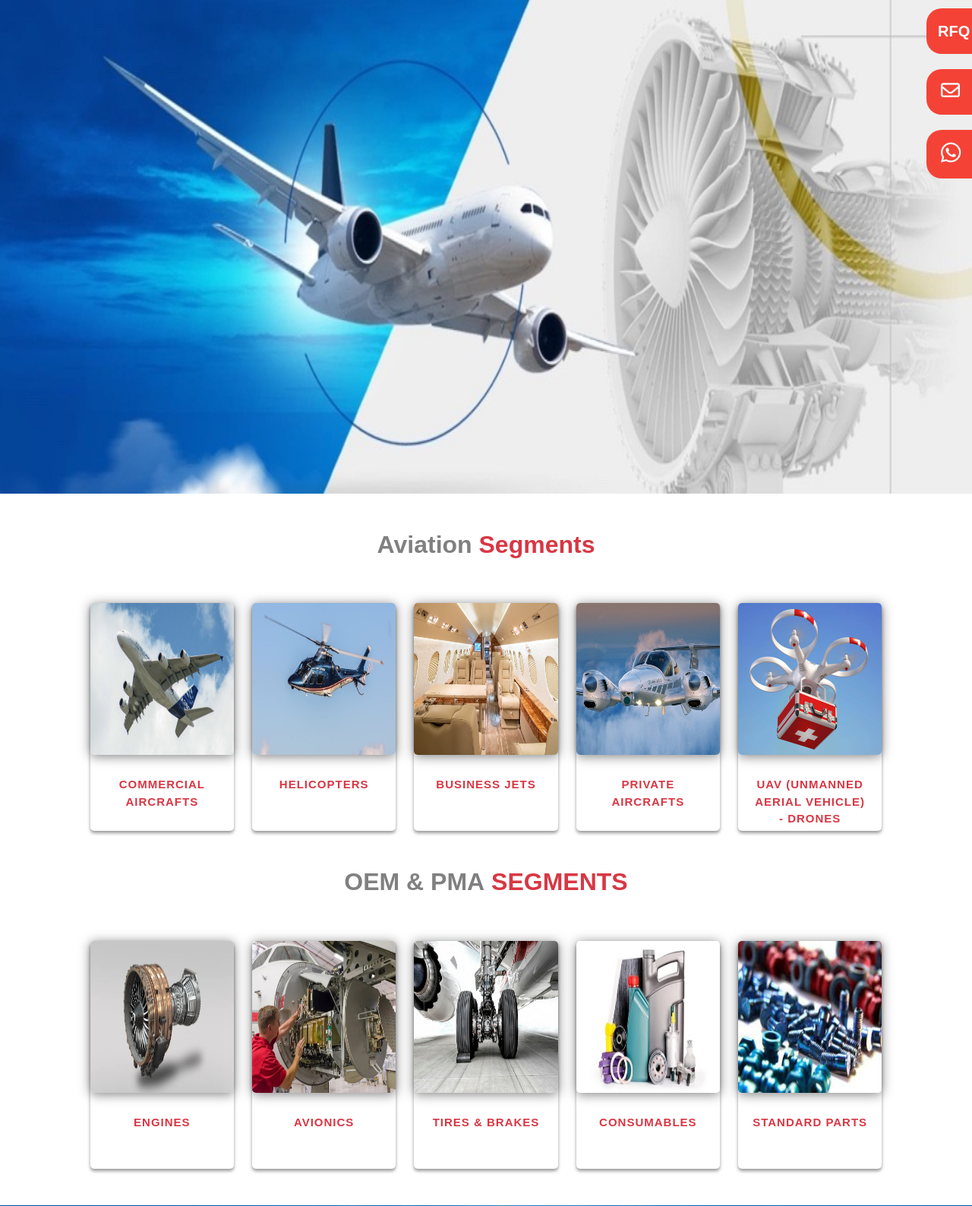
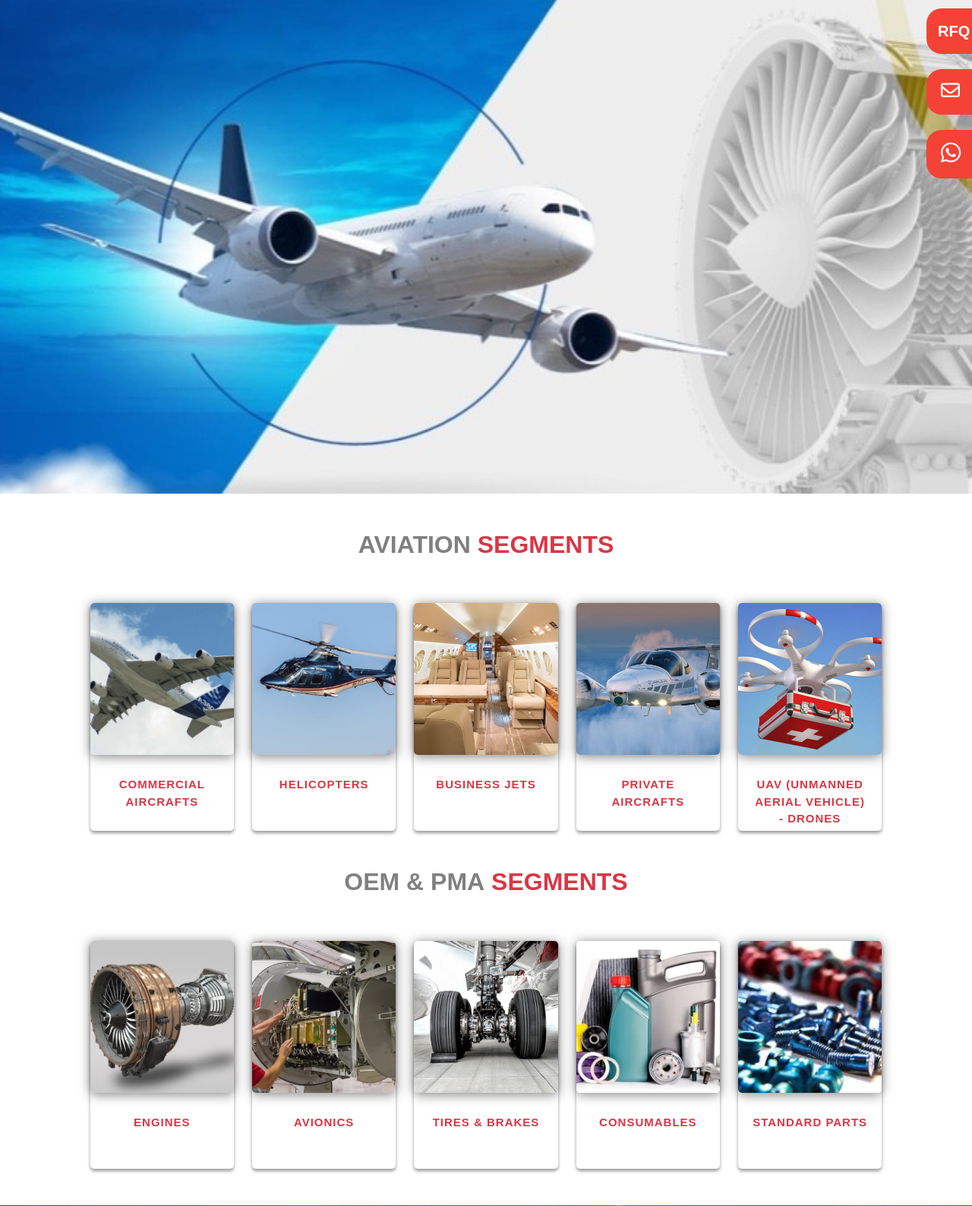
Before and after one commit to mfkrdmn/DR-reka-Company-Website-Project, a Django app: page /aviation in a window 1280 px wide. Shown: the part 109-1697 px from the top of the page at 76% size. Run offline with Django 4.2, Linux system fonts and the light colour scheme; parts of the project's set-up code (start-up, migrations or seed data) failed here and were passed over; some libraries are stand-ins or nearby versions; some web fonts are replaced.

Commit message:
photo ratios adjusted

```diff
--- a/project/static/css/style.css
+++ b/project/static/css/style.css
@@ -1108,3 +1108,9 @@ a:focus {
   .brands-img {width: 200px !important;};
 
 }
+
+.picfit{
+  object-fit: cover;
+  width: 100%;
+  height: 100%;
+}
--- a/project/templates/aviation.html
+++ b/project/templates/aviation.html
@@ -91,6 +91,7 @@
     height: 800px;
 }
 
+
 @media only screen and (min-width: 100px) {
   /* For phones: */
   .aviation-top-img {height: 250px;};
@@ -131,12 +132,13 @@
 
 }
 
+
 </style>
 
 <div class="container-fluid m-0 p-0">
     <div class="row">
         <div class="col-md-12">
-            <img src="{% static 'images/aviation/aviation_top_plane.jpg' %}" class="aviation-top-img" >
+            <img src="{% static 'images/aviation/aviation_top_plane.jpg' %}" class="aviation-top-img picfit" >
         </div>
     </div>
 </div>
@@ -148,14 +150,14 @@
             <div class="row justify-content-center mt-5">
 
               <h2>
-                <span style="color: gray;"><b>Aviation</b></span> <span><b>Segments</b></span>
+                <span style="color: gray; text-transform: uppercase;"><b>Avıatıon</b></span> <span style="text-transform: uppercase;"><b>Segments</b></span>
                </h2>
-              <div class="col-6 col-md-3 col-lg-2 test" >
+              <div class="col-6 col-md-3 col-lg-2 test"  >
                       <a href="">
                           <div class="card-flyer">
                               <div class="text-box">
                                   <div class="image-box">
-                                      <img src="{% static 'images/aviation/aviation9.jpg' %}" alt="" />
+                                      <img src="{% static 'images/aviation/aviation9.jpg' %}" alt="" class="picfit" style="  aspect-ratio: 1;" />
                                   </div>
                                   <div class="text-container d-flex align-items-center justify-content-center ">
                                       <span class="hsixtitles">Commercial Aircrafts </span>
@@ -163,13 +165,13 @@
                               </div>
                           </div>
                       </a>
-                  </div>
+              </div>
                   <div class="col-6  col-md-3 col-lg-2" >
                     <a href="">
                         <div class="card-flyer">
                             <div class="text-box">
                                 <div class="image-box">
-                                  <img src="{% static 'images/aviation/aviation8.jpg' %}" alt="" />
+                                  <img src="{% static 'images/aviation/aviation8.jpg' %}" alt=""  class="picfit"/>
                                 </div>
                             <div class="text-container d-flex align-items-center justify-content-center ">
                                     <span class="hsixtitles">Helicopters</span>
@@ -183,7 +185,7 @@
                       <div class="card-flyer">
                           <div class="text-box">
                               <div class="image-box">
-                                <img src="{% static 'images/aviation/aviation11.jpg' %}" alt="" />
+                                <img src="{% static 'images/aviation/aviation11.jpg' %}" alt=""  class="picfit"/>
                               </div>
                           <div class="text-container d-flex align-items-center justify-content-center ">
                                   <span class="hsixtitles">Business Jets</span>
@@ -197,7 +199,7 @@
                     <div class="card-flyer">
                         <div class="text-box">
                             <div class="image-box">
-                              <img src="{% static 'images/aviation/aviation7.jpg' %}" alt="" />
+                              <img src="{% static 'images/aviation/aviation7.jpg' %}" alt=""  class="picfit"/>
                             </div>
                         <div class="text-container d-flex align-items-center justify-content-center ">
                                 <span class="hsixtitles">Private Aircrafts</span>
@@ -211,7 +213,7 @@
                   <div class="card-flyer">
                       <div class="text-box">
                           <div class="image-box">
-                            <img src="{% static 'images/aviation/aviation6.jpg' %}" alt="" />
+                            <img src="{% static 'images/aviation/aviation6.jpg' %}" alt=""  class="picfit"/>
                           </div>
                       <div class="text-container d-flex align-items-center justify-content-center ">
                               <span class="hsixtitles">UAV (Unmanned Aerial Vehicle) - Drones</span>
@@ -237,7 +239,7 @@
                       <div class="card-flyer">
                           <div class="text-box">
                               <div class="image-box">
-                                <img src="{% static 'images/aviation/aviation10.jpg' %}" alt="" />
+                                <img src="{% static 'images/aviation/aviation10.jpg' %}" alt=""  class="picfit"/>
                               </div>
                           <div class="text-container d-flex align-items-center justify-content-center ">
                                   <span class="hsixtitles">Engines</span>
@@ -251,7 +253,7 @@
                     <div class="card-flyer">
                         <div class="text-box">
                             <div class="image-box">
-                              <img src="{% static 'images/aviation/aviation2.jpg' %}" alt="" />
+                              <img src="{% static 'images/aviation/aviation2.jpg' %}" alt=""  class="picfit"/>
                             </div>
                         <div class="text-container d-flex align-items-center justify-content-center ">
                                 <span class="hsixtitles">Avionics</span>
@@ -265,7 +267,7 @@
                   <div class="card-flyer">
                       <div class="text-box">
                           <div class="image-box">
-                            <img src="{% static 'images/aviation/aviation5.jpg' %}" alt="" />
+                            <img src="{% static 'images/aviation/aviation5.jpg' %}" alt="" class="picfit" />
                           </div>
                       <div class="text-container d-flex align-items-center justify-content-center ">
                               <span class="hsixtitles">TIRES & BRAKES</span>
@@ -279,7 +281,7 @@
                   <div class="card-flyer">
                       <div class="text-box">
                           <div class="image-box">
-                            <img src="{% static 'images/aviation/aviation4.jpg' %}" alt="" />
+                            <img src="{% static 'images/aviation/aviation4.jpg' %}" alt="" class="picfit" />
                           </div>
                       <div class="text-container d-flex align-items-center justify-content-center ">
                               <span class="hsixtitles">Consumables</span>
@@ -293,7 +295,7 @@
                 <div class="card-flyer">
                     <div class="text-box">
                         <div class="image-box">
-                          <img src="{% static 'images/aviation/aviation3.jpg' %}" alt="" />
+                          <img src="{% static 'images/aviation/aviation3.jpg' %}" alt="" class="picfit" />
                         </div>
                     <div class="text-container d-flex align-items-center justify-content-center ">
                             <span class="hsixtitles">Standard Parts</span>
@@ -312,7 +314,7 @@
 <div class="container-fluid m-0 mt-5 mb-5 mb-0 p-0">
   <div class="row">
       <div class="col-md-12">
-          <img src="{% static 'images/aviation/aviationbottom.jpg' %}"  class="aviation-top-img" >
+          <img src="{% static 'images/aviation/aviationbottom.jpg' %}"  class="aviation-top-img picfit" >
       </div>
   </div>
 </div>
--- a/project/templates/base.html
+++ b/project/templates/base.html
@@ -197,7 +197,7 @@
             <h4>
               REKA Group Companies
             </h4>
-            <p>
+            <p style="font-size: 16px !important;">
               REKA GLOBAL SERVES EXCELLENT AVIATION OPERATIONS WITH EXPERTS TO BUILD TRUST ON INTERNATIONAL TRADE, AVIATION SUPPLY-CHAIN,  GSE SUPPORT SERVICES, FINANCE, COMMERCE, REAL ESTATE AND DEVELOPMENT           </p>
           </div>
         </div>
--- a/project/templates/career.html
+++ b/project/templates/career.html
@@ -27,7 +27,7 @@
 <div class="container-fluid m-0 p-0">
     <div class="row">
         <div class="col-md-12">
-            <img src="{% static 'images/career2.jpg' %}" class="career-top-img" style="width: 100%;">
+            <img src="{% static 'images/career2.jpg' %}" class="career-top-img picfit">
         </div>
     </div>
 </div>
--- a/project/templates/finance.html
+++ b/project/templates/finance.html
@@ -40,7 +40,7 @@
 <div class="container-fluid m-0 p-0">
     <div class="row">
         <div class="col-md-12">
-            <img src="{% static 'images/finance.jpg' %}" class="finance-top-img">
+            <img src="{% static 'images/finance.jpg' %}" class="finance-top-img picfit">
         </div>
     </div>
 </div>
--- a/project/templates/rec.html
+++ b/project/templates/rec.html
@@ -57,7 +57,7 @@
 <div class="container-fluid m-0 p-0">
     <div class="row">
         <div class="col-md-12">
-            <img src="{% static 'images/rec.jpg' %}" class="rec-top-img">
+            <img src="{% static 'images/rec.jpg' %}" class="rec-top-img picfit">
         </div>
     </div>
 </div>
@@ -69,7 +69,8 @@
             <span style="color: gray;"><b>  Commercial Real Estate & </b></span> <span><b>  Construction </b></span>
         </h2> <hr>
             <p class="recp">As a part of group companies, Reka RE & C  serves comprehensive commercial development consultancy, real estate management, leasing solutions & tenant-mix optimization to localized projects with a wide aspect of globalized know-how in order to expand limits.</p>
-        </div>
+            <p class="recp">Trustful commercial property partner for long term localization. Project management specialized in industrial, mall, office and mixed use developments. Licenced real estate agents for professional leasing and Tenant Mix solutions. </p>
+          </div>
     </div>
 </div>
 
```
Also changed, not shown: project/templates/ec.html (+10 -8 lines), project/templates/gse.html (+18 -18 lines), project/templates/index.html (+6 -6 lines).
